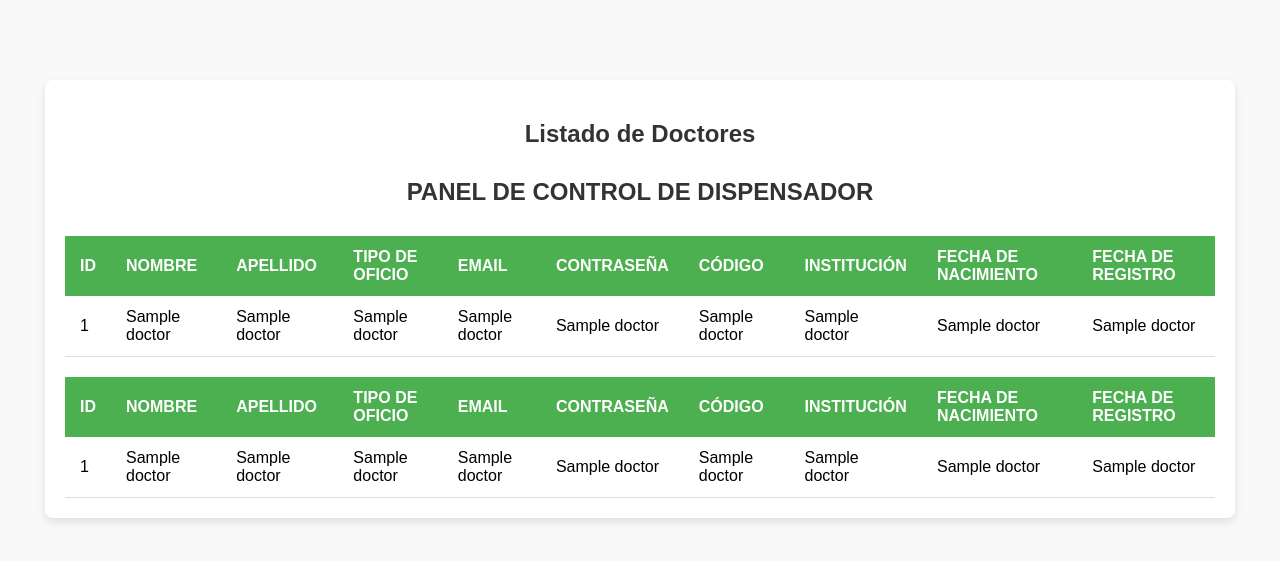
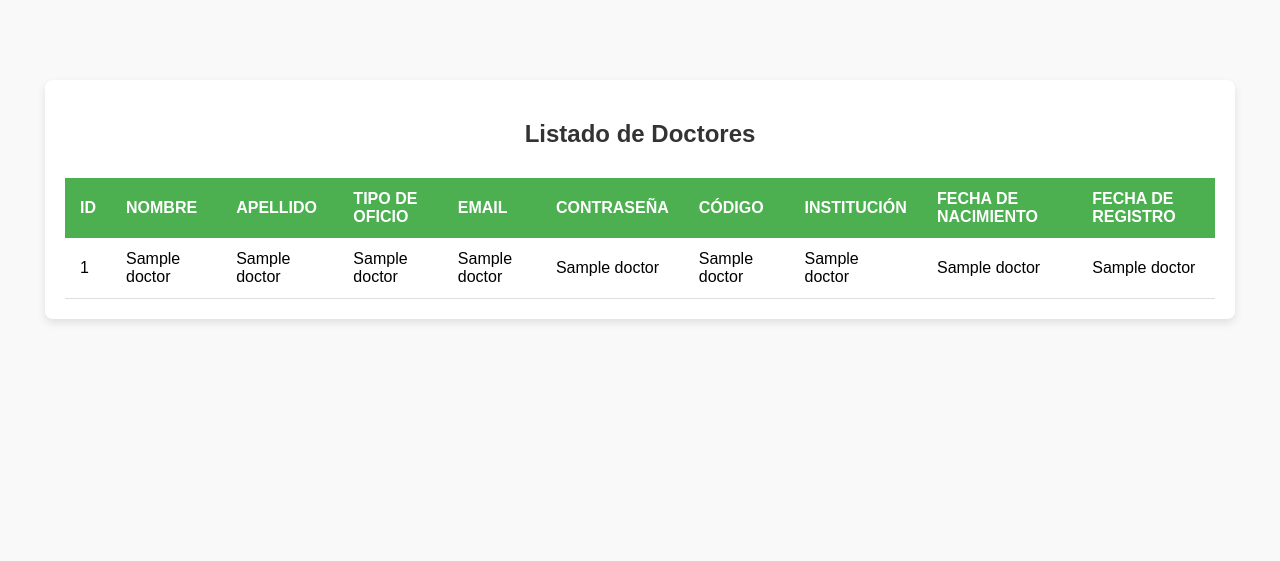
Before and after one commit to KimberlyZL/ADK, a Flask app: page /form_doctor in a window 1280 px wide. Shown: the top 561 px of the page. Run offline with Flask 3, Linux system fonts and the light colour scheme; a database or web service that is not in the repository returns one stand-in record (values such as "Sample title"); some libraries are stand-ins or nearby versions.

Commit message:
Actualización en la lógica del archivo app.py

```diff
--- a/db/postgres.py
+++ b/db/postgres.py
@@ -123,9 +123,9 @@ class DatabasePool:
                 'email': doctorResult[0][4],
                 'contraseña': doctorResult[0][5],
                 'codigo': doctorResult[0][6],
-                'institucion': doctorResult[0][2],
-                'fecnacimiento': doctorResult[0][2],
-                'fecregistro': doctorResult[0][2],
+                'institucion': doctorResult[0][7],
+                'fecnacimiento': doctorResult[0][8],
+                'fecregistro': doctorResult[0][9],
                 'rol': 'doctor'
             }
         return None
--- a/template/doctor/doctor.html
+++ b/template/doctor/doctor.html
@@ -24,7 +24,6 @@
         <tbody>
             {% for paciente in pacientes %}
                 <tr>
-                    <td data-th="ID">{{ paciente[0] }}</td>
                     <td data-th="Nombre">{{ paciente[1] }}</td>
                     <td data-th="Apellido">{{ paciente[2] }}</td>
                     <td data-th="Email">{{ paciente[3] }}</td>
--- a/template/form_doctor/form_doctor.html
+++ b/template/form_doctor/form_doctor.html
@@ -118,40 +118,6 @@
                     <td data-th="Fecha de Registro">{{ doctor[9] }}</td>
                 </tr>
                 {% endfor %}
-
-            <h2>PANEL DE CONTROL DE DISPENSADOR</h2>
-        <table>
-            <thead>
-                <tr>
-                    <th>ID</th>
-                    <th>Nombre</th>
-                    <th>Apellido</th>
-                    <th>Tipo de Oficio</th>
-                    <th>Email</th>
-                    <th>Contraseña</th>
-                    <th>Código</th>
-                    <th>Institución</th>
-                    <th>Fecha de Nacimiento</th>
-                    <th>Fecha de Registro</th>
-                </tr>
-            </thead>
-            <tbody>
-                {% for doctor in doctores %}
-                <tr>
-                    <td data-th="ID">{{ doctor[0] }}</td>
-                    <td data-th="Nombre">{{ doctor[1] }}</td>
-                    <td data-th="Apellido">{{ doctor[2] }}</td>
-                    <td data-th="Tipo de Oficio">{{ doctor[3] }}</td>
-                    <td data-th="Email">{{ doctor[4] }}</td>
-                    <td data-th="Contraseña">{{ doctor[5] }}</td>
-                    <td data-th="Código">{{ doctor[6] }}</td>
-                    <td data-th="Institución">{{ doctor[7] }}</td>
-                    <td data-th="Fecha de Nacimiento">{{ doctor[8] }}</td>
-                    <td data-th="Fecha de Registro">{{ doctor[9] }}</td>
-                </tr>
-                {% endfor %}
-            </tbody>
-        </table>
     </div>
 </body>
 </html>
```
